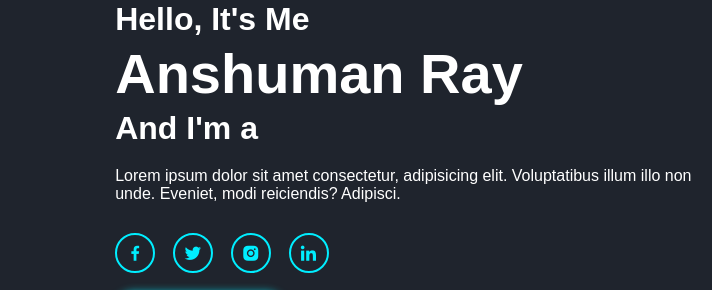
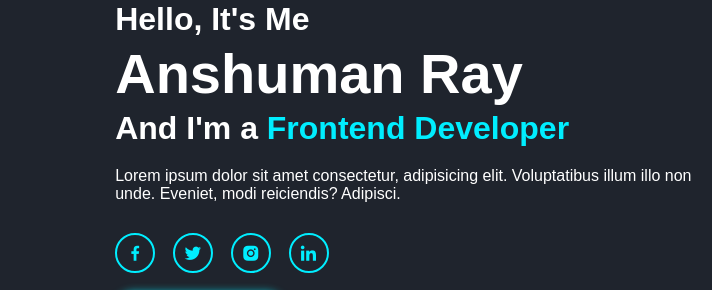
Before and after one commit to Anshuflame04/resume, a plain HTML site: page index.html in a window 1280 px wide. Shown: the part 279-569 px from the top of the page, 0-712 px from the left. Drawn offline with nearby package versions, Linux system fonts and the light colour scheme; grey boxes are pictures that could not be loaded; a web font is replaced by a local one.

Commit message:
added index.html

```diff
--- a/index.html
+++ b/index.html
@@ -32,7 +32,7 @@
         <div class="home-content">
             <h3>Hello, It's Me</h3>
             <h1>Anshuman Ray</h1>
-            <h3>And I'm a <span class="multiple-text"></span></h3>
+            <h3>And I'm a <span class="multiple-text">Frontend Developer</span></h3>
 
             <p>Lorem ipsum dolor sit amet consectetur, adipisicing elit. Voluptatibus illum illo non unde. Eveniet, modi reiciendis? Adipisci.</p>
             <div class="social-media">
```
